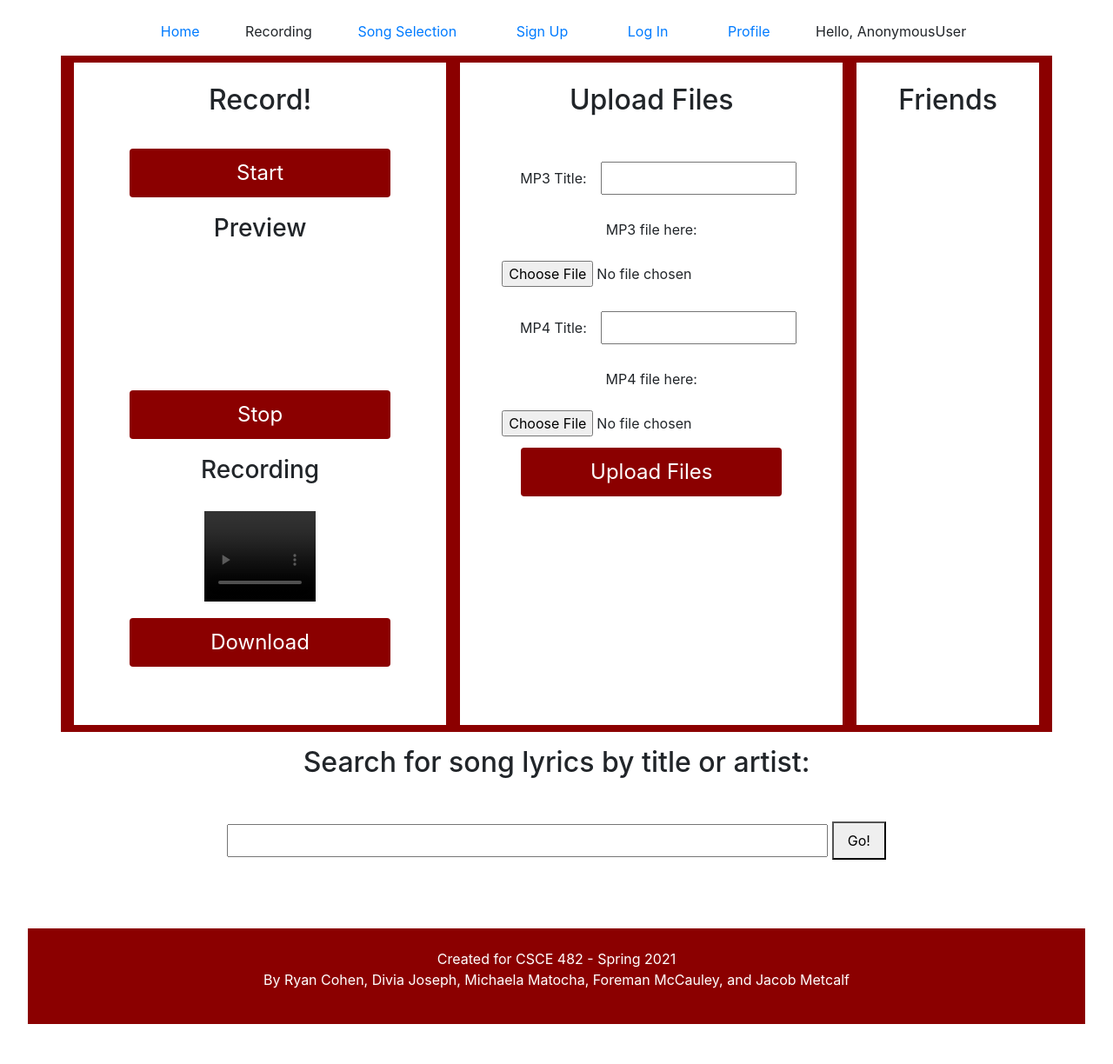
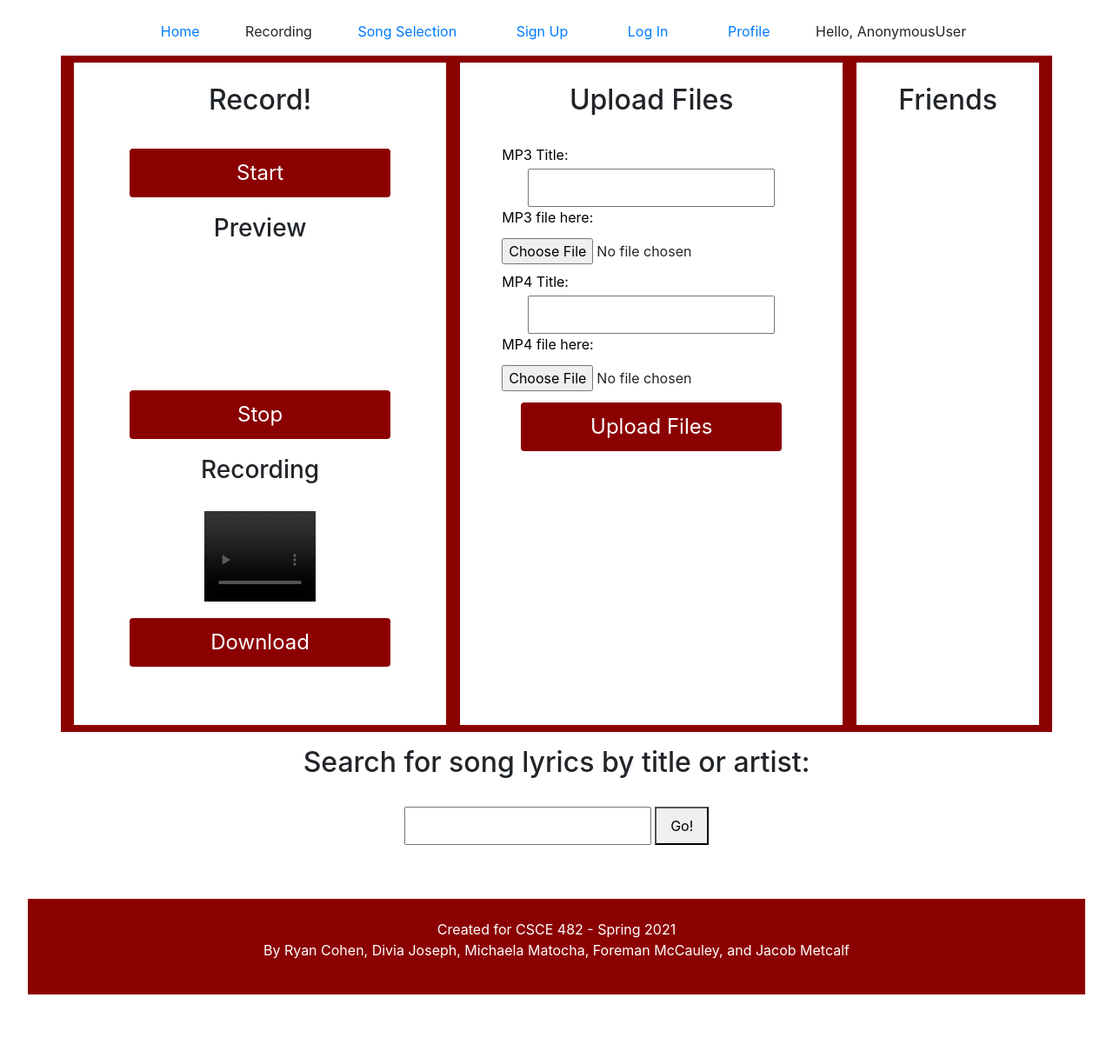
Before and after one commit to foremanmccauley/Karaoke_Capstone, a Django app: page /recording in a window 1280 px wide. Shown: the whole page at 87% size. After the commit the page ends 1144 px from the top, so only its background shows below. Run offline with Django 3.2, Linux system fonts and the light colour scheme; data that the repository does not hold is empty.

Commit message:
Updated formatting of file upload

```diff
--- a/karaoke/karaoke/static/css/recording.css
+++ b/karaoke/karaoke/static/css/recording.css
@@ -25,9 +25,17 @@
     background-color: white;
     width: 100%;
 }
-input[type=text] {
-  width: 60%;
-  padding: 5px 100px;
-  margin: 20px 0;
-  box-sizing: border-box;
+form {
+    position: relative;
+    width: 100%;
+    height: 100%;
 }
+label {
+    position: relative;
+    width: 100%;
+
+    /* Your styling here */
+    line-height: 0px;
+    color: black;
+    text-align: left;
+}
```
